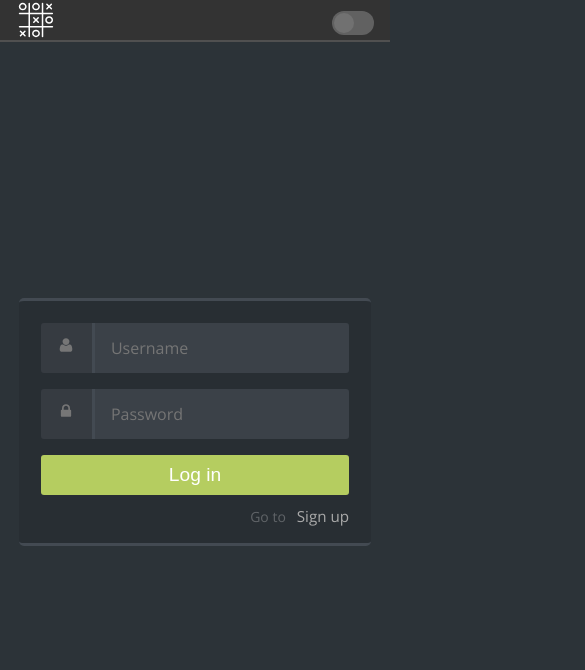
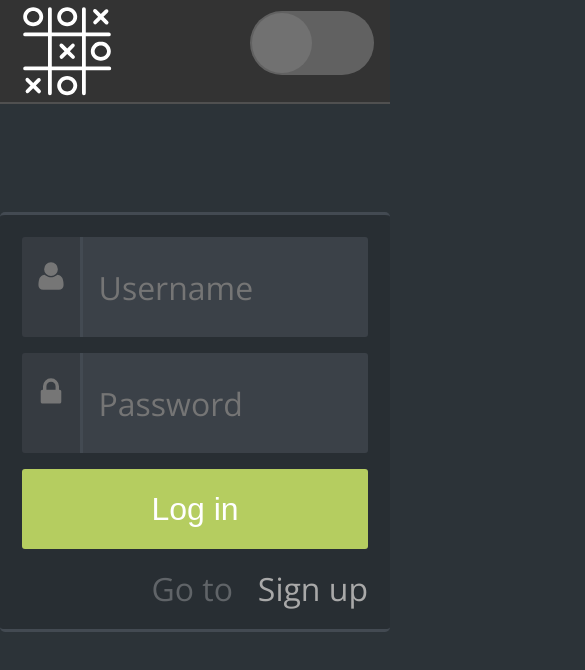
Before and after one commit to wangmeng255/socket-ttt, a website: page public/index.html in a window 390 px wide. Shown: the whole page, 585 px wide, since content can reach past the window. Drawn offline with nearby package versions, Linux system fonts and the light colour scheme.

Commit message:
responsive for form and popup

```diff
--- a/public/index.html
+++ b/public/index.html
@@ -74,13 +74,13 @@
 	<section id="log-in">
 		<form class="log-in">
         	<span class="fontawesome-user">
-        		<svg width="16" height="16" viewBox="0 0 1792 1792" fill="#767676" xmlns="http://www.w3.org/2000/svg"><path d="M1600 1405q0 120-73 189.5t-194 69.5h-874q-121 0-194-69.5t-73-189.5q0-53 3.5-103.5t14-109 26.5-108.5 43-97.5 62-81 85.5-53.5 111.5-20q9 0 42 21.5t74.5 48 108 48 133.5 21.5 133.5-21.5 108-48 74.5-48 42-21.5q61 0 111.5 20t85.5 53.5 62 81 43 97.5 26.5 108.5 14 109 3.5 103.5zm-320-893q0 159-112.5 271.5t-271.5 112.5-271.5-112.5-112.5-271.5 112.5-271.5 271.5-112.5 271.5 112.5 112.5 271.5z"/>
+        		<svg viewBox="0 0 1792 1792" fill="#767676" xmlns="http://www.w3.org/2000/svg"><path d="M1600 1405q0 120-73 189.5t-194 69.5h-874q-121 0-194-69.5t-73-189.5q0-53 3.5-103.5t14-109 26.5-108.5 43-97.5 62-81 85.5-53.5 111.5-20q9 0 42 21.5t74.5 48 108 48 133.5 21.5 133.5-21.5 108-48 74.5-48 42-21.5q61 0 111.5 20t85.5 53.5 62 81 43 97.5 26.5 108.5 14 109 3.5 103.5zm-320-893q0 159-112.5 271.5t-271.5 112.5-271.5-112.5-112.5-271.5 112.5-271.5 271.5-112.5 271.5 112.5 112.5 271.5z"/>
         		</svg>
         	</span>
           	<input type="text" id="log-username" placeholder="Username">
           	<div class="popup">
 	        	<span class="fontawesome-lock">
-	        		<svg width="16" height="16" viewBox="0 0 1792 1792" fill="#767676" xmlns="http://www.w3.org/2000/svg"><path d="M640 768h512v-192q0-106-75-181t-181-75-181 75-75 181v192zm832 96v576q0 40-28 68t-68 28h-960q-40 0-68-28t-28-68v-576q0-40 28-68t68-28h32v-192q0-184 132-316t316-132 316 132 132 316v192h32q40 0 68 28t28 68z"/>
+	        		<svg viewBox="0 0 1792 1792" fill="#767676" xmlns="http://www.w3.org/2000/svg"><path d="M640 768h512v-192q0-106-75-181t-181-75-181 75-75 181v192zm832 96v576q0 40-28 68t-68 28h-960q-40 0-68-28t-28-68v-576q0-40 28-68t68-28h32v-192q0-184 132-316t316-132 316 132 132 316v192h32q40 0 68 28t28 68z"/>
 	        		</svg>
 	        	</span>
 	          	<input type="password" id="log-password" placeholder="Password">
--- a/public/main.js
+++ b/public/main.js
@@ -384,7 +384,7 @@ function userLogin(username, password, type) {
 	socket.on('authenticated', () => {
 		console.log('User authentictaed!');
 		$('.username').remove();
-		$('header li:first-child svg').after('<div class="username">Hi, ' + username + '</div>');
+		$('header li:first-child svg').after('<h2 class="username">Hi, ' + username + '</h2>');
 		$('.TTT').show();
 		$('.TTT').css('display', 'flex');
 		RunTicTacToe(socket, user);
--- a/public/style.css
+++ b/public/style.css
@@ -53,6 +53,8 @@ header li:first-child {
 .username {
 	padding-left: 1rem;
 	vertical-align: middle;
+	font-family: 'Cinzel Decorative', cursive;
+	color: #fff;
 }
 header li:last-child {
 	flex-grow: 1;
@@ -91,7 +93,6 @@ after {
 	width: 100vw;
 	height: 100vh;
 	z-index: 999;
-	margin-top: 10rem;
   	color: #606468;
   	font: 87.5%/1.5em 'Open Sans', sans-serif;
   	margin: 0;
@@ -106,7 +107,6 @@ after {
 	vertical-align: middle;
 	margin: auto auto;
   	padding: 1.375rem 1.375rem 1rem 1.375rem;
-  	width: 100%;
   	border-radius: 0.3125rem;
   	background: #282e33;
   	border-top: 0.1875rem solid #434a52;
@@ -177,7 +177,14 @@ after {
 #log-in form a:hover, #sign-up form a:hover {
 	color: #b5cd60;
 }
-
+.fontawesome-user svg {
+	width: 16px;
+	height: 16px;
+}
+.fontawesome-lock svg {
+	width: 16px;
+	height: 16px;
+}
 /* Popup container - can be anything you want */
 #log-in .popup, #sign-up .popup {
 	width: 100%;
@@ -299,7 +306,7 @@ input:checked + .slider:before {
 }
 
 .slider.round:before {
- 	border-radius: 50%;
+ 	border-radius: 100%;
 }
 .TTT {
 	margin-top: 2.5rem;
@@ -326,10 +333,6 @@ h1 .green {
 }
 .game {
 	flex-grow: 3;
-}
-form {
-	width: 22.5rem;
-	margin: auto;
 }
 #players {
 	width: 15rem;
@@ -430,6 +433,7 @@ form {
     outline: 2px solid #51cbee;
 }
 .board {
+	margin: 0 auto;
 	width: 22.5rem;
 	height: 22.5rem;
 	border-collapse: collapse;
@@ -516,7 +520,6 @@ td {
 	height: 0;
 	width: 0;
 }
-
 .cd-popup {
 	font-family: "Lato", sans-serif;
   	color: #2c3338;
@@ -658,9 +661,94 @@ td {
 	.TTT {
 		flex-direction: column-reverse;
 	}
+	header {
+		height: 6.5rem;
+	}
+	nav {
+		line-height: 4rem;
+	}
+	header svg {
+		height: 6.4rem;
+		width: 6.4rem;
+	}
+	.switch {
+		margin-top: 0.7rem;
+	  	height: 4rem;
+	  	width: 7.75rem;
+	}
+	.slider:before {
+	 	height: 3.75rem;
+	 	width: 3.75rem;
+	}
+	input:checked + .slider:before {
+	  	-webkit-transform: translateX(4rem);
+	  	-ms-transform: translateX(4rem);
+	  	transform: translateX(4rem);
+	}
+	.slider.round {
+	  	border-radius: 4rem;
+	}
+	.username {
+		font-size: 3.5rem;
+		margin: auto 0;
+	}
+	#log-in form, #sign-up form {
+		max-width: 40rem;
+	}
+	#log-in input, #sign-up input {
+	  	line-height: 1.5em;
+	}
+	#log-in form span, #sign-up form span {
+	  	line-height: 6.25rem;
+	  	height: 6.25rem;
+	}
+	#log-in form input[type="text"], #sign-up form input[type="text"] {
+	  	height: 6.25rem;
+	  	font-size: 2rem;
+	}
+	#log-in form input[type="password"], #sign-up form input[type="password"] {
+	  	height: 6.25rem;
+	  	font-size: 2rem;
+	}
+	#log-in form button[type="submit"], #sign-up form button[type="submit"] {
+	  	height: 5rem;
+	  	font-size: 2rem;
+	}
+	#log-in form p, #sign-up form p {
+		padding-top: 1rem;
+		font-size: 2rem;
+	}
+	#log-in form a, #sign-up form a {
+		padding-top: 1rem;
+		font-size: 2rem;
+	}
+	.fontawesome-user svg {
+		width: 32px;
+		height: 32px;
+	}
+	.fontawesome-lock svg {
+		width: 32px;
+		height: 32px;
+	}
+	.TTT h1, .TTT h2 {
+		font-size: 2rem;
+	}
+	.cd-popup-container {
+		max-width: 40rem;
+		margin: 20rem auto;
+	}
+	.cd-popup-container p {
+	    padding: 3rem 1rem;
+	    font-size: 2.02rem;
+	}
+	.cd-popup-container .cd-buttons a {
+    	height: 5.75rem;
+    	line-height: 5.75rem;
+    	font-size: 2rem;
+	}
   	#players {
   		width: 22.5rem;
   		height: auto;
-  	margin: 0.2rem auto 0 auto;
+  		margin: 5.5rem auto 0 auto;
   	}
 }
```
Lines whose indentation alone changed are shown as unchanged.
